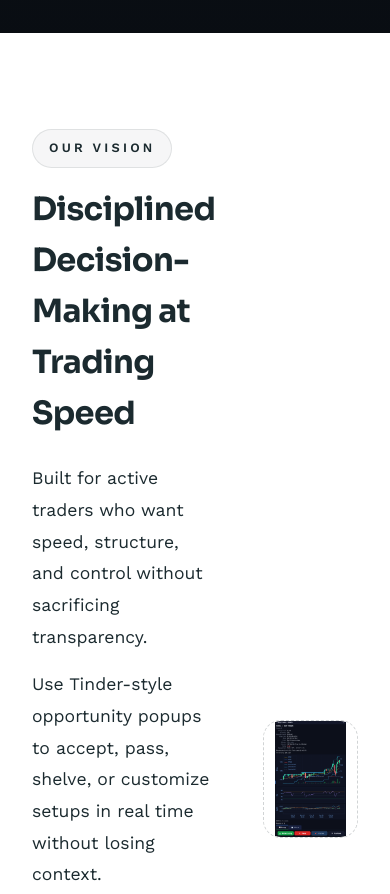
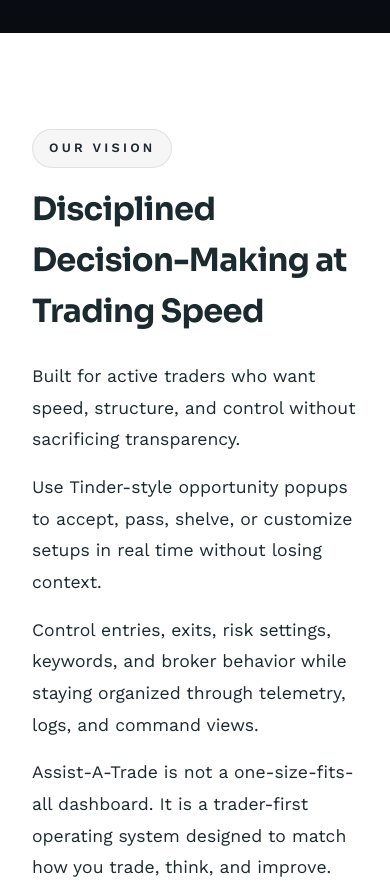
Before and after one commit to assistatrade/website, a plain HTML site: page index.html in a window 390 px wide. Shown: the part 1040-1934 px from the top of the page. Drawn offline with nearby package versions, Linux system fonts and the light colour scheme.

Commit message:
Add files via upload

```diff
--- a/index.html
+++ b/index.html
@@ -1663,6 +1663,11 @@
 
             .photo-stack {
                 min-height: auto;
+            }
+
+            #why .split-grid {
+                grid-template-columns: 1fr;
+                gap: 2rem;
             }
 
             #why .photo-stack,
```
